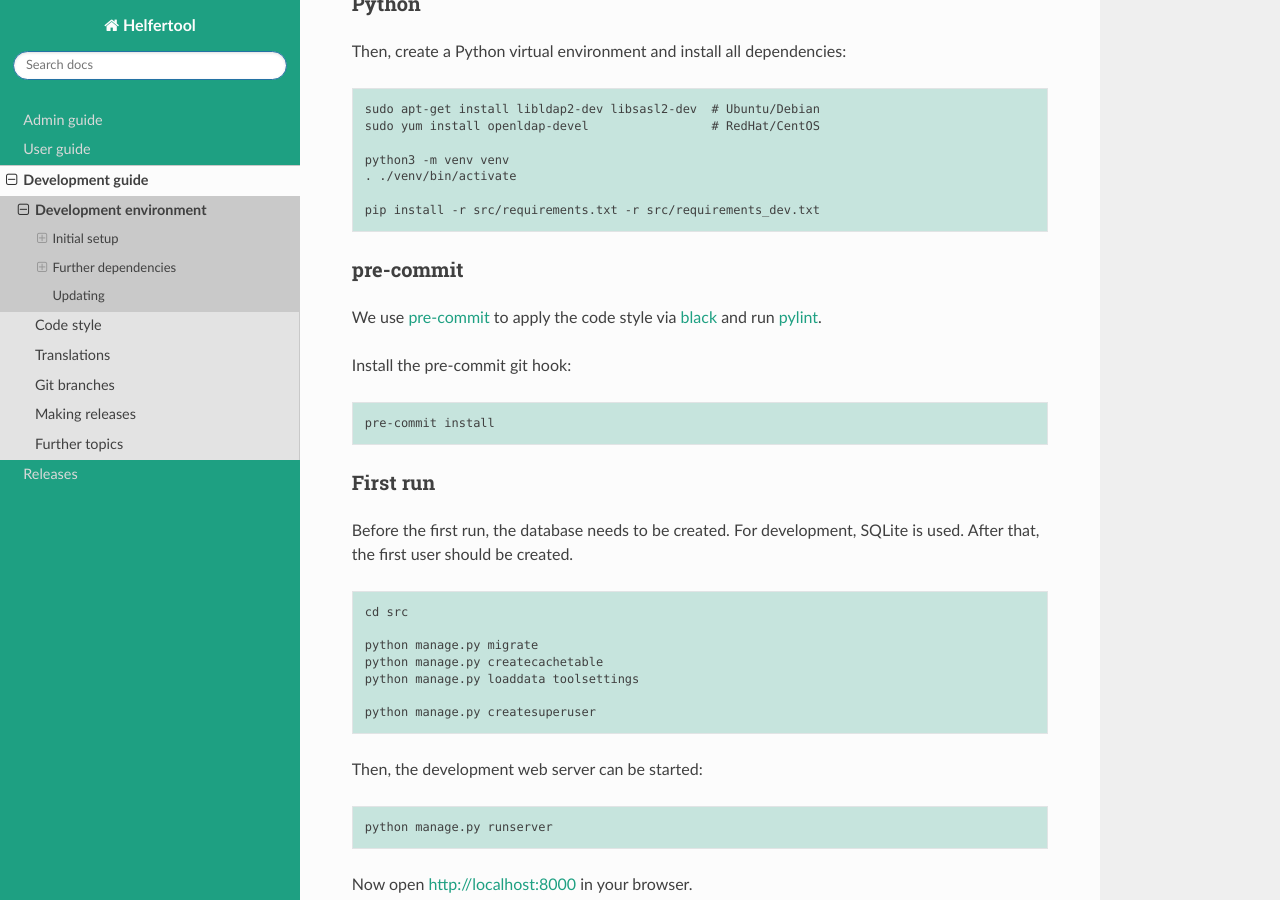
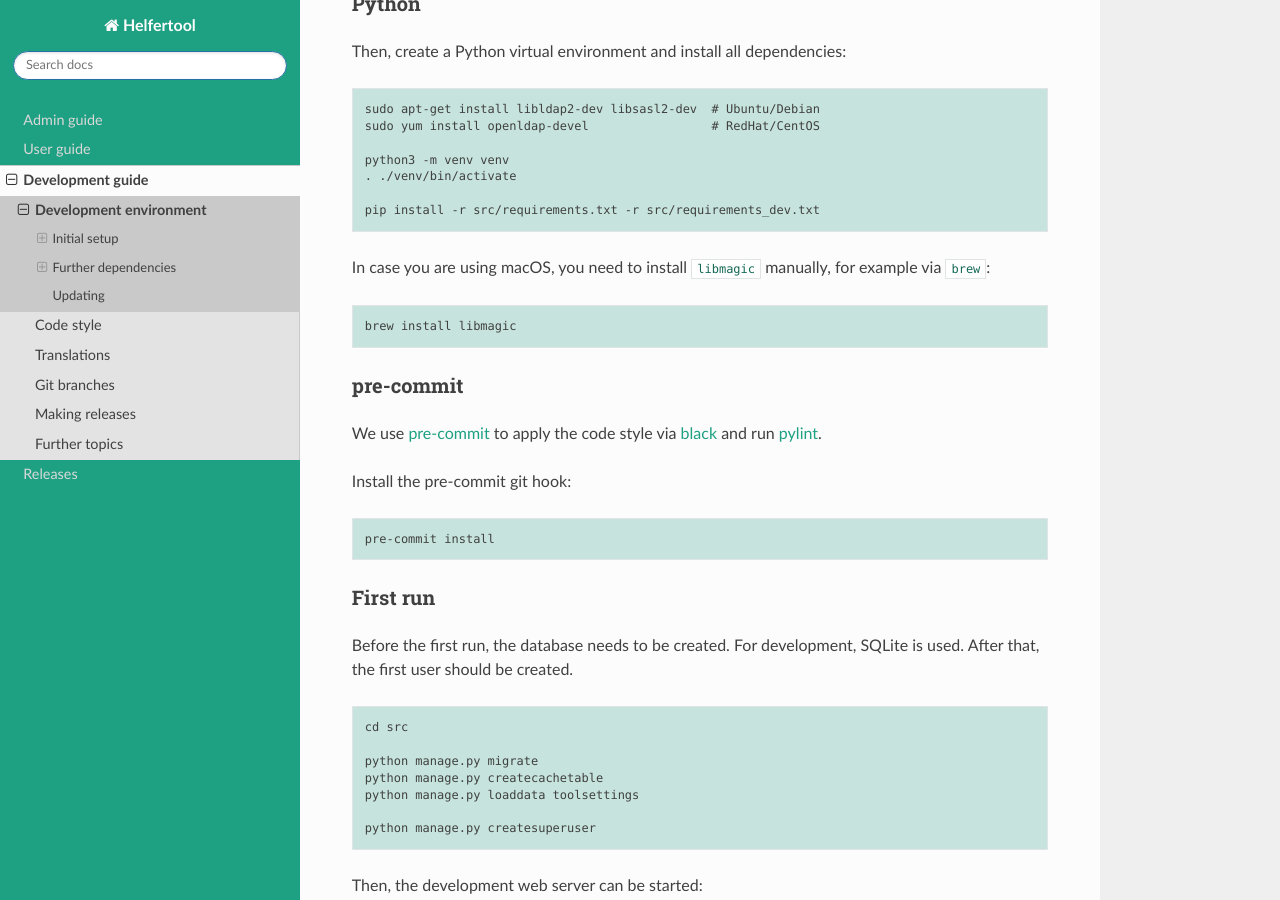
Before and after one commit to helfertool/docs, a Sphinx documentation site: the page built from source/development/environment.rst, in a window 1280 px wide and 900 px high, scrolled down 546 px. Built offline with Sphinx 7.4.7 and the Read the Docs theme 2.0.0, drawn with Linux system fonts in a browser that asks for light colours.

Commit message:
add infos for develop environment on macos

```diff
--- a/source/development/environment.rst
+++ b/source/development/environment.rst
@@ -37,6 +37,12 @@ Then, create a Python virtual environment and install all dependencies:
    . ./venv/bin/activate
 
    pip install -r src/requirements.txt -r src/requirements_dev.txt
+
+In case you are using macOS, you need to install ``libmagic`` manually, for example via ``brew``:
+
+.. code-block:: none
+
+   brew install libmagic
 
 pre-commit
 ^^^^^^^^^^
```
Also changed, not shown: 1 other file.
